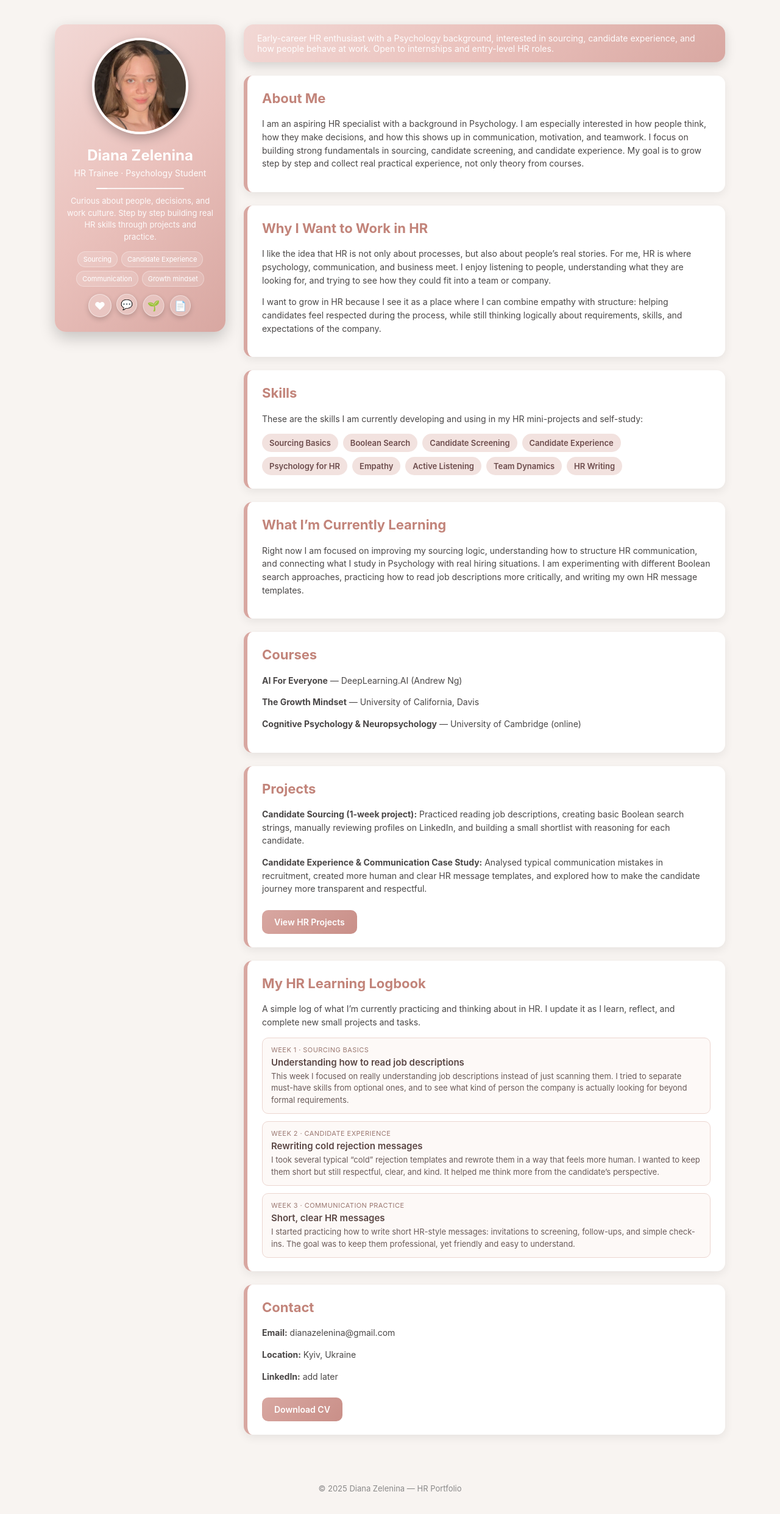
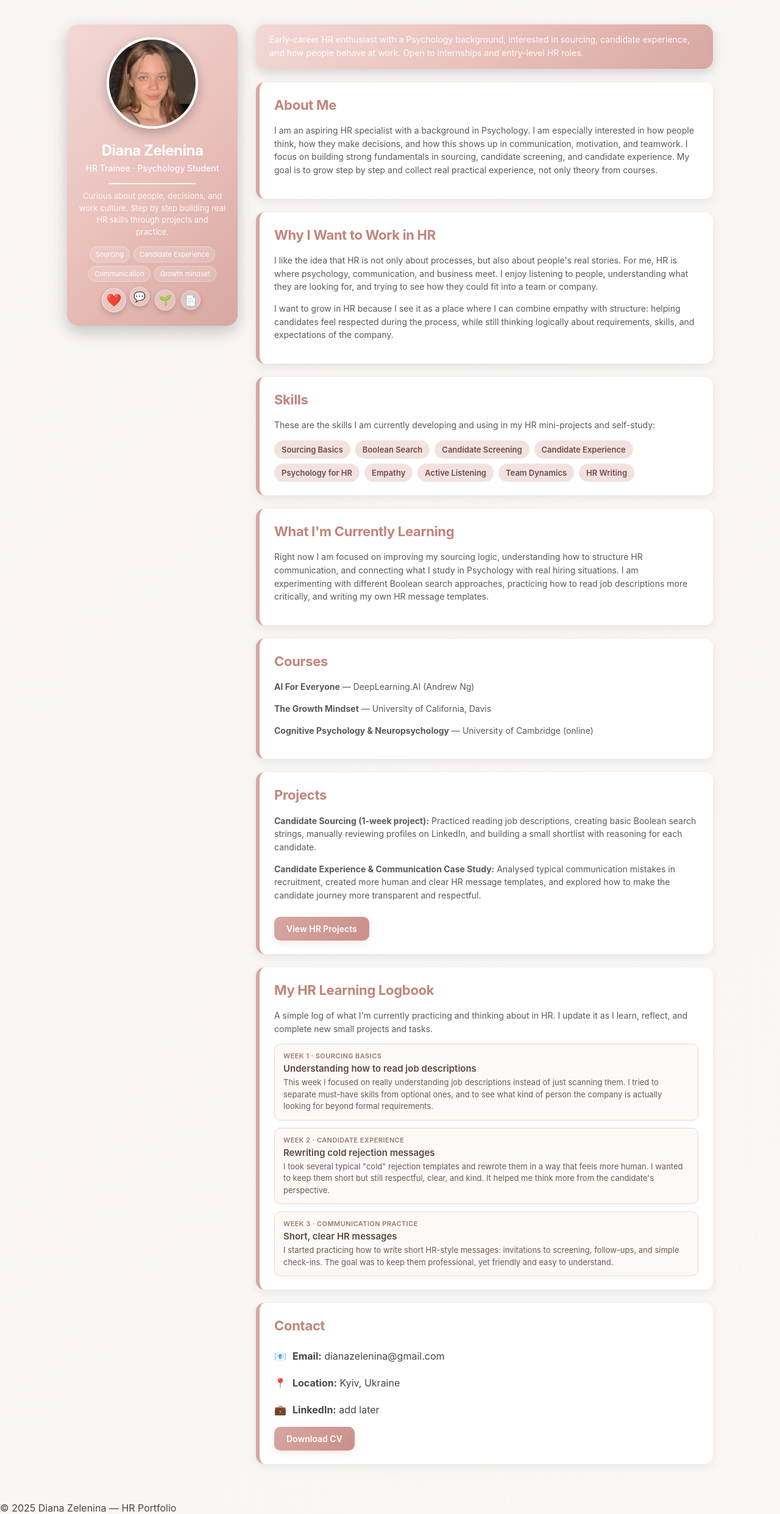
Before and after one commit to dianazelenina/diana-hr-portfolio, a plain HTML site: page index.html in a window 1280 px wide. Shown: the whole page at 61% size. Drawn offline with Linux system fonts and the light colour scheme.

Commit message:
Update index.html

```diff
--- a/index.html
+++ b/index.html
@@ -6,11 +6,27 @@
 <title>Diana Zelenina – HR Portfolio</title>
 <meta name="description" content="HR trainee portfolio of Diana Zelenina – psychology student, sourcing beginner, and candidate experience enthusiast.">
 <style>
+* {
+  box-sizing: border-box;
+}
+
 body {
   margin: 0;
   font-family: "Inter", Arial, sans-serif;
-            background-color: #f8f4f1; /* beige */
+  background: linear-gradient(135deg, #f8f4f1 0%, #faf7f4 100%);
   color: #4a4747;
+  animation: pageLoad 0.8s ease-out;
+}
+
+@keyframes pageLoad {
+  from {
+    opacity: 0;
+    filter: blur(5px);
+  }
+  to {
+    opacity: 1;
+    filter: blur(0);
+  }
 }
 
 /* MAIN LAYOUT */
@@ -39,6 +55,12 @@
   animation: popIn 0.6s ease forwards;
   opacity: 0;
   transform: translateY(8px) scale(0.98);
+  transition: all 0.3s ease;
+}
+
+.sidebar-card:hover {
+  box-shadow: 0 15px 35px rgba(216, 167, 161, 0.4);
+  transform: translateY(-5px) scale(1.02);
 }
 
 .photo {
@@ -50,18 +72,25 @@
   box-shadow: 0 6px 18px rgba(0,0,0,0.25);
   margin-bottom: 14px;
   animation: softFloat 4s ease-in-out infinite;
+  transition: transform 0.3s ease;
+}
+
+.photo:hover {
+  transform: scale(1.05) translateY(-4px);
 }
 
 .sidebar h1 {
   margin: 0;
   font-size: 24px;
   font-weight: 700;
+  letter-spacing: -0.5px;
 }
 
 .sidebar-role {
   margin-top: 6px;
   font-size: 14px;
   opacity: 0.95;
+  font-weight: 500;
 }
 
 .sidebar-line {
@@ -90,6 +119,7 @@
   font-size: 13px;
   opacity: 0.92;
   line-height: 1.5;
+  margin-top: 8px;
 }
 
 .sidebar-tags {
@@ -106,6 +136,12 @@
   border-radius: 999px;
   background: rgba(255,255,255,0.16);
   border: 1px solid rgba(255,255,255,0.32);
+  transition: all 0.3s ease;
+}
+
+.sidebar-tag:hover {
+  background: rgba(255,255,255,0.28);
+  transform: translateY(-2px);
 }
 
 /* HR ANIMATED ICONS UNDER PHOTO */
@@ -127,6 +163,14 @@
   background: rgba(255,255,255,0.22);
   border: 1px solid rgba(255,255,255,0.45);
   box-shadow: 0 3px 8px rgba(0,0,0,0.18);
+  transition: all 0.3s ease;
+  cursor: pointer;
+}
+
+.hr-icon:hover {
+  background: rgba(255,255,255,0.35);
+  transform: scale(1.15);
+  box-shadow: 0 6px 16px rgba(0,0,0,0.25);
 }
 
 .hr-icon span {
@@ -162,12 +206,16 @@
   color: #fff;
   margin-bottom: 22px;
   box-shadow: 0 6px 18px rgba(0,0,0,0.15);
+  animation: fadeUp 0.6s ease forwards 0.1s;
+  opacity: 0;
+  transform: translateY(12px);
 }
 
 .top-header p {
   margin: 0;
   font-size: 14px;
   opacity: 0.95;
+  line-height: 1.6;
 }
 
 /* SECTIONS */
@@ -176,17 +224,27 @@
   padding: 24px 24px 22px;
   border-radius: 14px;
   margin-bottom: 22px;
-            border-left: 6px solid #d8a7a1; /* rose gold accent */
+  border-left: 6px solid #d8a7a1;
   box-shadow: 0 5px 15px rgba(0,0,0,0.07);
   animation: fadeUp 0.6s ease forwards;
   opacity: 0;
   transform: translateY(12px);
-            transition: transform 0.2s ease, box-shadow 0.2s ease;
+  transition: all 0.3s ease;
 }
 
+.section:nth-child(1) { animation-delay: 0.15s; }
+.section:nth-child(2) { animation-delay: 0.25s; }
+.section:nth-child(3) { animation-delay: 0.35s; }
+.section:nth-child(4) { animation-delay: 0.45s; }
+.section:nth-child(5) { animation-delay: 0.55s; }
+.section:nth-child(6) { animation-delay: 0.65s; }
+.section:nth-child(7) { animation-delay: 0.75s; }
+.section:nth-child(8) { animation-delay: 0.85s; }
+
 .section:hover {
-            transform: translateY(-3px);
-            box-shadow: 0 8px 20px rgba(0,0,0,0.12);
+  transform: translateY(-5px);
+  box-shadow: 0 12px 28px rgba(216, 167, 161, 0.2);
+  border-left-color: #c2847a;
 }
 
 .section h2 {
@@ -194,12 +252,14 @@
   font-size: 22px;
   color: #c2847a;
   font-weight: 700;
+  letter-spacing: -0.3px;
 }
 
 .section p {
   margin-top: 8px;
   line-height: 1.55;
   font-size: 14px;
+  color: #5a5a5a;
 }
 
 /* SKILLS TAGS */
@@ -217,12 +277,15 @@
   border-radius: 20px;
   font-size: 13px;
   font-weight: 600;
-            transition: transform 0.2s ease, box-shadow 0.2s ease;
+  transition: all 0.3s ease;
+  cursor: pointer;
 }
 
 .tag:hover {
-            transform: translateY(-2px);
-            box-shadow: 0 3px 8px rgba(0,0,0,0.12);
+  transform: translateY(-3px) scale(1.05);
+  background-color: #d8a7a1;
+  color: white;
+  box-shadow: 0 5px 15px rgba(216, 167, 161, 0.3);
 }
 
 /* BUTTON */
@@ -236,21 +299,18 @@
   text-decoration: none;
   margin-top: 10px;
   font-size: 14px;
-            transition: transform 0.15s ease, box-shadow 0.15s ease, filter 0.15s ease;
+  transition: all 0.3s ease;
+  box-shadow: 0 4px 12px rgba(216, 167, 161, 0.25);
 }
 
 .btn:hover {
-            transform: translateY(-2px);
-            box-shadow: 0 6px 14px rgba(0,0,0,0.16);
-            filter: brightness(1.03);
+  transform: translateY(-3px);
+  box-shadow: 0 8px 20px rgba(216, 167, 161, 0.35);
+  filter: brightness(1.05);
 }
 
-        footer {
-            text-align: center;
-            padding: 18px;
-            color: #8a8989;
-            font-size: 13px;
-            margin-top: 28px;
+.btn:active {
+  transform: translateY(-1px);
 }
 
 /* HR LEARNING LOGBOOK */
@@ -266,13 +326,14 @@
   border: 1px solid #ecd6d0;
   padding: 12px 14px;
   background-color: #fdf9f7;
-            transition: box-shadow 0.15s ease, transform 0.15s ease, border-color 0.15s ease;
+  transition: all 0.3s ease;
 }
 
 .log-entry:hover {
-            box-shadow: 0 6px 14px rgba(0,0,0,0.08);
-            transform: translateY(-2px);
+  box-shadow: 0 8px 18px rgba(216, 167, 161, 0.15);
+  transform: translateY(-3px);
   border-color: #d8a7a1;
+  background-color: #fff;
 }
 
 .log-meta {
@@ -281,6 +342,7 @@
   letter-spacing: 0.04em;
   color: #9a7770;
   margin-bottom: 4px;
+  font-weight: 600;
 }
 
 .log-title {
@@ -294,6 +356,25 @@
   font-size: 13px;
   color: #6a5a58;
   line-height: 1.5;
+}
+
+/* CONTACT SECTION SPECIAL STYLING */
+.contact-info {
+  display: flex;
+  flex-direction: column;
+  gap: 8px;
+}
+
+.contact-item {
+  display: flex;
+  align-items: center;
+  gap: 10px;
+  padding: 8px 0;
+}
+
+.contact-icon {
+  font-size: 16px;
+  min-width: 20px;
 }
 
 /* ANIMATIONS */
@@ -312,36 +393,66 @@
 }
 
 @keyframes softFloat {
-            0%, 100% { transform: translateY(0); }
-            50% { transform: translateY(-4px); }
+  0%, 100% {
+    transform: translateY(0);
+  }
+  50% {
+    transform: translateY(-6px);
+  }
 }
 
 @keyframes lineGlow {
-            0% { left: -40%; }
-            100% { left: 110%; }
+  0% {
+    left: -40%;
+  }
+  100% {
+    left: 110%;
+  }
 }
 
 @keyframes heartPulse {
-            0%, 100% { transform: scale(1); }
-            25% { transform: scale(1.12); }
-            50% { transform: scale(1); }
-            75% { transform: scale(1.08); }
+  0%, 100% {
+    transform: scale(1);
+  }
+  25% {
+    transform: scale(1.25);
+  }
+  50% {
+    transform: scale(1);
+  }
+  75% {
+    transform: scale(1.15);
+  }
 }
 
 @keyframes bubbleFloat {
-            0%, 100% { transform: translateY(0); }
-            50% { transform: translateY(-3px); }
+  0%, 100% {
+    transform: translateY(0);
+  }
+  50% {
+    transform: translateY(-8px);
+  }
 }
 
 @keyframes leafGrow {
-            0%, 100% { transform: scale(1); }
-            50% { transform: scale(1.08, 1.12); }
+  0%, 100% {
+    transform: scale(1) rotate(0deg);
+  }
+  50% {
+    transform: scale(1.15, 1.2) rotate(5deg);
+  }
 }
 
 @keyframes cardTilt {
-            0%, 100% { transform: rotate(0deg); }
-            25% { transform: rotate(-4deg); }
-            75% { transform: rotate(3deg); }
+  0%, 100% {
+    transform: rotate(0deg);
+  }
+  25% {
+    transform: rotate(-5deg);
+  }
+  75% {
+    transform: rotate(4deg);
+  }
 }
 
 /* RESPONSIVE */
@@ -349,47 +460,53 @@
   .layout {
     flex-direction: column;
   }
-
   .sidebar {
     position: static;
   }
-
   .sidebar-card {
     text-align: center;
   }
 }
+
+@media (max-width: 600px) {
+  .section {
+    padding: 18px;
+  }
+  .section h2 {
+    font-size: 18px;
+  }
+  .tags {
+    gap: 6px;
+  }
+  .tag {
+    padding: 6px 10px;
+    font-size: 12px;
+  }
+}
+
 </style>
 </head>
-
 <body>
-
 <div class="layout">
-
   <!-- LEFT COLUMN: PHOTO + SHORT INFO -->
   <aside class="sidebar">
     <div class="sidebar-card">
-            <!-- Якщо фото має іншу назву – заміни тут -->
       <img src="фото для сайту.jpg" alt="Diana photo" class="photo" />
       <h1>Diana Zelenina</h1>
       <div class="sidebar-role">HR Trainee · Psychology Student</div>
-
       <div class="sidebar-line"></div>
-
       <div class="sidebar-sub">
-                Curious about people, decisions, and work culture.
-                Step by step building real HR skills through projects and practice.
+        Curious about people, decisions, and work culture. Step by step building real HR skills through projects and practice.
       </div>
-
       <div class="sidebar-tags">
         <span class="sidebar-tag">Sourcing</span>
         <span class="sidebar-tag">Candidate Experience</span>
         <span class="sidebar-tag">Communication</span>
         <span class="sidebar-tag">Growth mindset</span>
       </div>
-
       <!-- HR ANIMATED ICONS -->
       <div class="hr-icons">
-                <div class="hr-icon hr-icon-heart"><span>❤</span></div>
+        <div class="hr-icon hr-icon-heart"><span>❤️</span></div>
         <div class="hr-icon hr-icon-bubble"><span>💬</span></div>
         <div class="hr-icon hr-icon-leaf"><span>🌱</span></div>
         <div class="hr-icon hr-icon-cv"><span>📄</span></div>
@@ -401,8 +518,7 @@
   <main class="content">
     <div class="top-header">
       <p>
-                Early-career HR enthusiast with a Psychology background, interested in sourcing, candidate
-                experience, and how people behave at work. Open to internships and entry-level HR roles.
+        Early-career HR enthusiast with a Psychology background, interested in sourcing, candidate experience, and how people behave at work. Open to internships and entry-level HR roles.
       </p>
     </div>
 
@@ -410,10 +526,7 @@
     <section class="section">
       <h2>About Me</h2>
       <p>
-                I am an aspiring HR specialist with a background in Psychology. I am especially interested in how people think,
-                how they make decisions, and how this shows up in communication, motivation, and teamwork. I focus on building
-                strong fundamentals in sourcing, candidate screening, and candidate experience. My goal is to grow step by step
-                and collect real practical experience, not only theory from courses.
+        I am an aspiring HR specialist with a background in Psychology. I am especially interested in how people think, how they make decisions, and how this shows up in communication, motivation, and teamwork. I focus on building strong fundamentals in sourcing, candidate screening, and candidate experience. My goal is to grow step by step and collect real practical experience, not only theory from courses.
       </p>
     </section>
 
@@ -421,13 +534,10 @@
     <section class="section">
       <h2>Why I Want to Work in HR</h2>
       <p>
-                I like the idea that HR is not only about processes, but also about people’s real stories. For me, HR is where
-                psychology, communication, and business meet. I enjoy listening to people, understanding what they are looking for,
-                and trying to see how they could fit into a team or company.
+        I like the idea that HR is not only about processes, but also about people's real stories. For me, HR is where psychology, communication, and business meet. I enjoy listening to people, understanding what they are looking for, and trying to see how they could fit into a team or company.
       </p>
       <p>
-                I want to grow in HR because I see it as a place where I can combine empathy with structure: helping candidates feel
-                respected during the process, while still thinking logically about requirements, skills, and expectations of the company.
+        I want to grow in HR because I see it as a place where I can combine empathy with structure: helping candidates feel respected during the process, while still thinking logically about requirements, skills, and expectations of the company.
       </p>
     </section>
 
@@ -452,11 +562,9 @@
 
     <!-- CURRENTLY LEARNING -->
     <section class="section">
-            <h2>What I’m Currently Learning</h2>
+      <h2>What I'm Currently Learning</h2>
       <p>
-                Right now I am focused on improving my sourcing logic, understanding how to structure HR communication, and connecting
-                what I study in Psychology with real hiring situations. I am experimenting with different Boolean search approaches,
-                practicing how to read job descriptions more critically, and writing my own HR message templates.
+        Right now I am focused on improving my sourcing logic, understanding how to structure HR communication, and connecting what I study in Psychology with real hiring situations. I am experimenting with different Boolean search approaches, practicing how to read job descriptions more critically, and writing my own HR message templates.
       </p>
     </section>
 
@@ -472,17 +580,11 @@
     <section class="section">
       <h2>Projects</h2>
       <p>
-                <strong>Candidate Sourcing (1-week project):</strong>
-                Practiced reading job descriptions, creating basic Boolean search strings, manually reviewing profiles
-                on LinkedIn, and building a small shortlist with reasoning for each candidate.
+        <strong>Candidate Sourcing (1-week project):</strong> Practiced reading job descriptions, creating basic Boolean search strings, manually reviewing profiles on LinkedIn, and building a small shortlist with reasoning for each candidate.
       </p>
       <p>
-                <strong>Candidate Experience & Communication Case Study:</strong>
-                Analysed typical communication mistakes in recruitment, created more human and clear HR message templates,
-                and explored how to make the candidate journey more transparent and respectful.
+        <strong>Candidate Experience & Communication Case Study:</strong> Analysed typical communication mistakes in recruitment, created more human and clear HR message templates, and explored how to make the candidate journey more transparent and respectful.
       </p>
-
-            <!-- Сюди можеш вставити лінк на Notion-сторінку з проєктами -->
       <a href="#" class="btn">View HR Projects</a>
     </section>
 
@@ -490,37 +592,28 @@
     <section class="section">
       <h2>My HR Learning Logbook</h2>
       <p>
-                A simple log of what I’m currently practicing and thinking about in HR. I update it as I learn, reflect,
-                and complete new small projects and tasks.
+        A simple log of what I'm currently practicing and thinking about in HR. I update it as I learn, reflect, and complete new small projects and tasks.
       </p>
-
       <div class="log-entries">
         <div class="log-entry">
           <div class="log-meta">Week 1 · Sourcing Basics</div>
           <div class="log-title">Understanding how to read job descriptions</div>
           <div class="log-text">
-                        This week I focused on really understanding job descriptions instead of just scanning them.
-                        I tried to separate must-have skills from optional ones, and to see what kind of person the
-                        company is actually looking for beyond formal requirements.
+            This week I focused on really understanding job descriptions instead of just scanning them. I tried to separate must-have skills from optional ones, and to see what kind of person the company is actually looking for beyond formal requirements.
           </div>
         </div>
-
         <div class="log-entry">
           <div class="log-meta">Week 2 · Candidate Experience</div>
           <div class="log-title">Rewriting cold rejection messages</div>
           <div class="log-text">
-                        I took several typical “cold” rejection templates and rewrote them in a way that feels more human.
-                        I wanted to keep them short but still respectful, clear, and kind. It helped me think more from
-                        the candidate’s perspective.
+            I took several typical "cold" rejection templates and rewrote them in a way that feels more human. I wanted to keep them short but still respectful, clear, and kind. It helped me think more from the candidate's perspective.
           </div>
         </div>
-
         <div class="log-entry">
           <div class="log-meta">Week 3 · Communication Practice</div>
           <div class="log-title">Short, clear HR messages</div>
           <div class="log-text">
-                        I started practicing how to write short HR-style messages: invitations to screening, follow-ups,
-                        and simple check-ins. The goal was to keep them professional, yet friendly and easy to understand.
+            I started practicing how to write short HR-style messages: invitations to screening, follow-ups, and simple check-ins. The goal was to keep them professional, yet friendly and easy to understand.
           </div>
         </div>
       </div>
@@ -529,11 +622,20 @@
     <!-- CONTACT -->
     <section class="section">
       <h2>Contact</h2>
-            <p><strong>Email:</strong> dianazelenina@gmail.com</p>
-            <p><strong>Location:</strong> Kyiv, Ukraine</p>
-            <p><strong>LinkedIn:</strong> add later</p>
-
-            <!-- Кнопка з твоїм PDF CV -->
+      <div class="contact-info">
+        <div class="contact-item">
+          <span class="contact-icon">📧</span>
+          <span><strong>Email:</strong> dianazelenina@gmail.com</span>
+        </div>
+        <div class="contact-item">
+          <span class="contact-icon">📍</span>
+          <span><strong>Location:</strong> Kyiv, Ukraine</span>
+        </div>
+        <div class="contact-item">
+          <span class="contact-icon">💼</span>
+          <span><strong>LinkedIn:</strong> add later</span>
+        </div>
+      </div>
       <a href="Resume.pdf" class="btn" target="_blank">Download CV</a>
     </section>
   </main>
```
Lines whose indentation alone changed are shown as unchanged.
